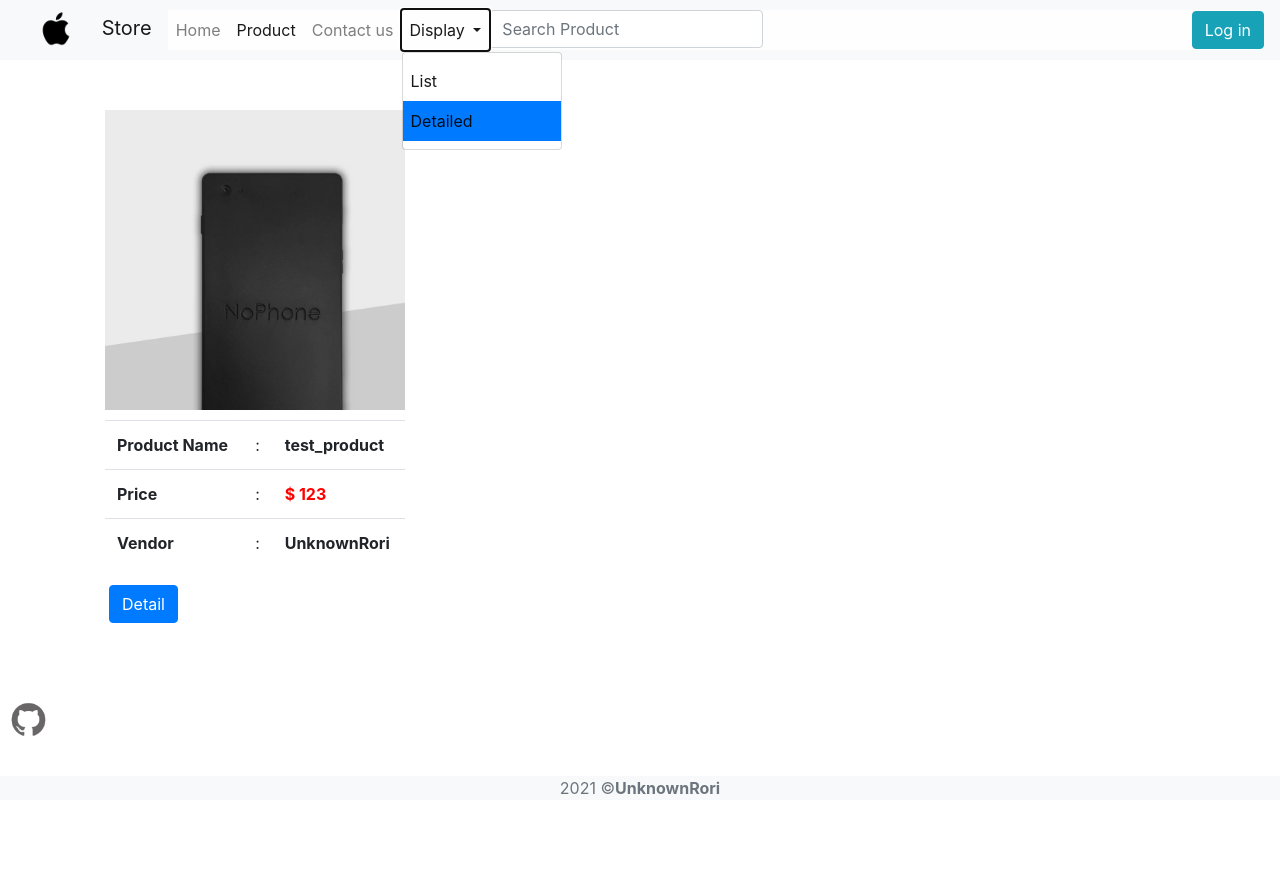
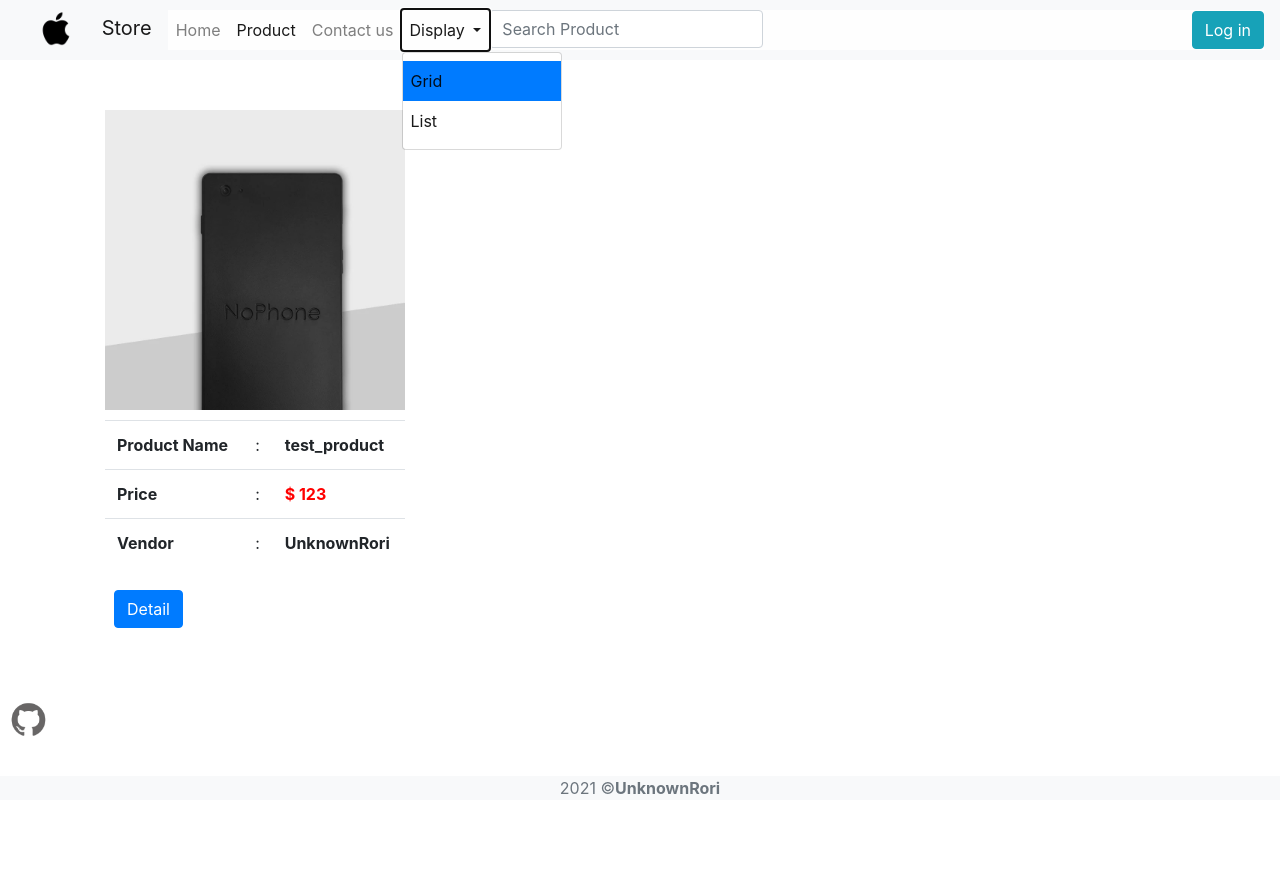
Before and after one commit to UnknownRori/phone-market-revision, a PHP site: page /product.php in a window 1280 px wide, after a click on "Display". Shown: the top 875 px of the page. Run offline with PHP 8.4, Linux system fonts and the light colour scheme; data comes from the database, SQL or seed files in the repository.

Commit message:
bugfix button can't pressed on lower screen area

```diff
--- a/product.php
+++ b/product.php
@@ -33,7 +33,7 @@
     <link rel="stylesheet" href="resource/css/style.css">
     <link rel="stylesheet" href="resource/css/bootstrap.min.css">
     <link rel="icon" href="resource/image/favicon.jpg">
-    <title>Detailed Product List</title>
+    <title>Product</title>
     <style>
         p {
             margin: 0;
@@ -68,8 +68,8 @@
                             Display
                         </a>
                         <div class="dropdown-menu">
-                            <a class="dropdown-item nav-link" href="productlist.php" id="list">List</a>
-                            <a class="dropdown-item nav-link active" href="productdetailed.php" id="detailed">Detailed</a>
+                            <a class="dropdown-item nav-link active" href="#" id="detailed">Grid</a>
+                            <a class="dropdown-item nav-link" href="#" id="list">List</a>
                         </div>
                     </li>
                 <?php
@@ -163,7 +163,7 @@
                         </tr>
                     </table>
                 </div>
-                <div style="margin-top: 10px;">
+                <div style="margin-top: 10px; padding: 5px;">
                     <?php
                         echo '<a class="btn btn-primary" href="#" style="margin-right: 4px; margin-left: 4px; margin-top: 2px; margin-bottom: 2px;" href="#.php?id=' . $row['id'] .'">Detail</a>';
                         if(isset($_SESSION['login'])){
@@ -181,7 +181,7 @@
             </div>
         <?php $i++;endforeach;?>
     </div>
-    <div class="footer fixed-bottom img-small-opacity floating-bottom">
+    <div class="footer fixed-bottom img-small-opacity floating-bottom" style="width: 20px !important;">
         <a href="https://github.com/UnknownRori/phone-market-revision" target="_blank" title="Source Code">
             <img src="resource/image/contactus/github.png" alt="github">
         </a>
```
